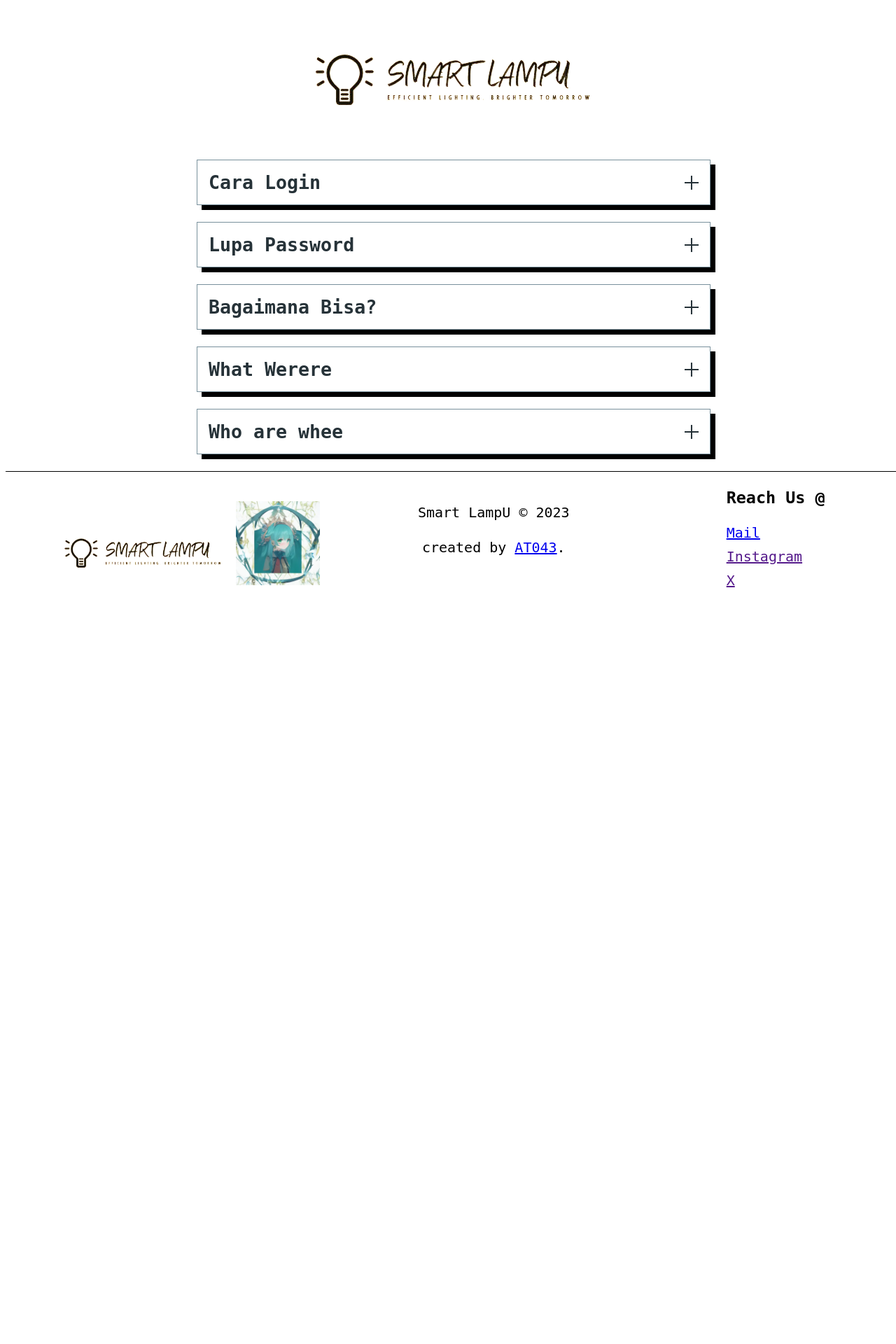
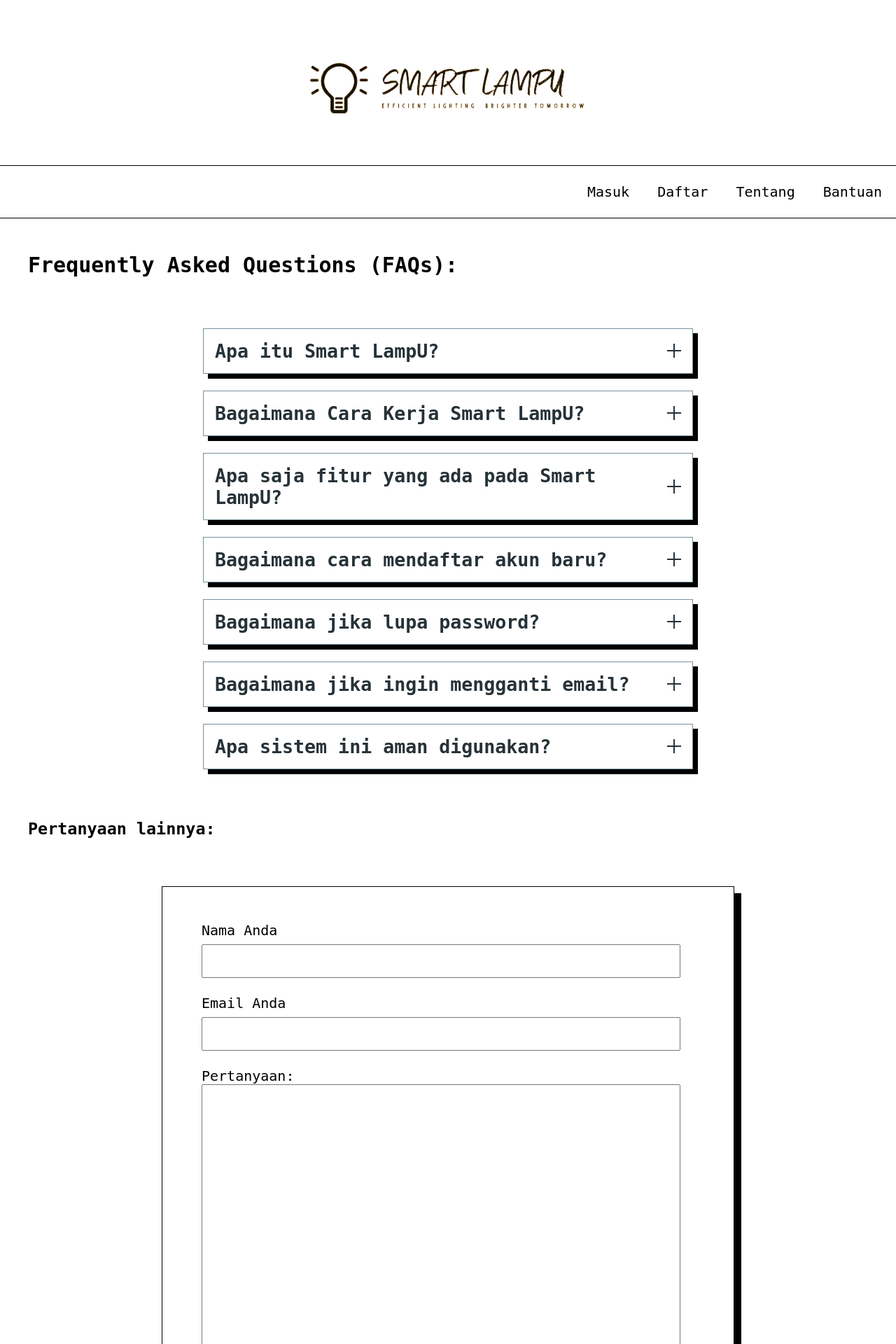
Before and after one commit to AT043/pbl_samrtlampu, a PHP site: page /help.html in a window 1280 px wide. Shown: the top 1920 px of the page at 70% size. Before the commit the page ends 839 px from the top, so only its background shows below. Run offline with PHP 8.4, Linux system fonts and the light colour scheme.

Commit message:
add minor feature (footer, header, link, and icon)

```diff
--- a/assets/style.css
+++ b/assets/style.css
@@ -1,6 +1,5 @@
 /* Main css */
-html {
-    margin: auto 0;
+* {
     box-sizing: border-box;
     scroll-behavior: smooth;
 }
@@ -13,6 +12,44 @@ body {
     width: 100%;
     min-height: 120vh;
     position: relative;
+    margin: 0;
+    padding: 0;
+}
+
+header {
+    display: inline;
+    top: 0;
+}
+.navbar {
+    border-bottom: 1px solid black;
+    border-top: 1px solid black;
+    background-color: white;
+    padding: 5px 0px;
+    position: sticky;
+    z-index: 1;
+    top: 0;
+}
+.navbar ul{
+    display: flex;
+    align-items: center;
+    justify-content: right;
+}
+.navbar li {
+    display: inline;
+    list-style-type: none;
+    margin: 0px 20px;
+}
+.navbar a {
+    z-index: 1;
+    text-decoration: none;
+    color: black;
+}
+
+.navbar a:hover{
+    font-weight: bold;
+    font-size: 26px;
+    background-color: black;
+    color: white;
 }
 
 .logo {
@@ -20,8 +57,7 @@ body {
     align-items: center;
     justify-content: center;
     /* border-bottom: 1px solid black; */
-    padding: 10px;
-    top: 0;
+    padding: 30px;
 }
 
 .box-main1{
@@ -77,12 +113,55 @@ body {
     font-weight: bold;
 } */
 
+.input-box1 {
+    margin: 20px;
+    padding-bottom: 60px;
+    display: flex;
+    justify-content: center;
+    align-items: center;
+}
+
+.input-box2 {
+    padding: 30px 60px 30px 0;
+    border: 1px solid black;
+    box-shadow: 10px 10px black;
+}
+
+.input-box2 li {
+    list-style: none;
+    margin: 1rem;
+}
+
+.btn-add-user {
+    border: 1px solid black;
+    box-shadow: 5px 5px black;
+}
+
+input {
+    font-weight: bold;
+    width: 100%;
+    padding: 10px 20px;
+    margin: 8px 0;
+    font-size: 20px;
+    font-family: monospace;
+}
+
 footer {
     border-top: 1px solid black;
     /* position: absolute; */
     bottom: 0;
     height: 20px;
     width: 100%;
+}
+
+footer a {
+    color: black;
+    font-size: 24px;
+    margin: 0px 15px;
+}
+
+footer a:hover {
+    font-size: 28px;
 }
 
 /* .footer-box {
@@ -92,6 +171,7 @@ footer {
 } */
 
 .footer-column {
+    margin-top: 20px;
     display: inline-block;
 }
 
@@ -112,9 +192,12 @@ footer {
     margin-right: 5%;
     margin-left: 10%;
 }
-
+.footer-contact ul{
+    text-align: center;
+}
 .footer-contact li {
     list-style-type: none;
+    display: inline;
 }
 
 /* footer .footer-column {
--- a/help.html
+++ b/help.html
@@ -4,6 +4,7 @@
     <meta charset="UTF-8">
     <meta name="viewport" content="width=device-width, initial-scale=1.0">
     <link rel="stylesheet" href="assets/style.css">
+    <link rel="stylesheet" href="https://cdnjs.cloudflare.com/ajax/libs/font-awesome/6.4.2/css/all.min.css">
     <title>Bantuan | Smart LampU</title>
     <style>
         details {
@@ -90,16 +91,16 @@
             line-height: 1.5;
             }
 
-            ul {
+            /* ul {
             margin: 0 0 1em;
             padding: 0 0 0 1em;
             }
 
             li:not(:last-child) {
-            margin-bottom: 0.5em;
-            }
-
-            code {
+                margin-bottom: 0.5em;
+            } */
+/*
+        code {
             padding: 0.2em;
             border-radius: 3px;
             background-color: #E0E0E0;
@@ -109,7 +110,18 @@
                 padding: 1em;
                 margin: 0;
             }
-            }
+        } */
+        .content {
+            margin-bottom: 100px;
+        }
+        .content-title {
+            margin: 0px 20px 30px 30px;
+            text-indent: 40px;
+        }
+
+        textarea {
+            font-size: 20px;
+        }
     </style>
 </head>
 <body>
@@ -117,29 +129,76 @@
         <div class="logo">
             <img src="assets/logo2.png" alt="logo1">
         </div>
+        <div class="navbar">
+            <ul>
+                <li><a href="login.html">Masuk</a></li>
+                <li><a href="signup.html">Daftar</a></li>
+                <li><a href="about.html">Tentang</a></li>
+                <li><a href="#">Bantuan</a></li>
+            </ul>
+        </div>
     </header>
     <main>
         <div class="content">
+            <span class="content-title">
+                <h2>Frequently Asked Questions (FAQs):</h2>
+            </span>
             <details>
-                <summary>Cara Login</summary>
+                <summary>Apa itu Smart LampU?</summary>
                 <p>Lorem ipsum, dolor sit amet consectetur adipisicing elit. Repellat, architecto vero. Atque, nulla? Facilis commodi labore eveniet velit consectetur ut quisquam mollitia error sequi est excepturi ratione, voluptatibus dignissimos natus.</p>
             </details>
             <details>
-                <summary>Lupa Password</summary>
+                <summary>Bagaimana Cara Kerja Smart LampU?</summary>
                 <p>Lorem ipsum, dolor sit amet consectetur adipisicing elit. Repellat, architecto vero. Atque, nulla? Facilis commodi labore eveniet velit consectetur ut quisquam mollitia error sequi est excepturi ratione, voluptatibus dignissimos natus.</p>
             </details>
             <details>
-                <summary>Bagaimana Bisa?</summary>
+                <summary>Apa saja fitur yang ada pada Smart LampU?</summary>
                 <p>Lorem ipsum, dolor sit amet consectetur adipisicing elit. Repellat, architecto vero. Atque, nulla? Facilis commodi labore eveniet velit consectetur ut quisquam mollitia error sequi est excepturi ratione, voluptatibus dignissimos natus.</p>
             </details>
             <details>
-                <summary>What Werere</summary>
+                <summary>Bagaimana cara mendaftar akun baru?</summary>
                 <p>Lorem ipsum dolor sit amet consectetur adipisicing elit. Expedita doloremque consectetur molestias illo eveniet velit itaque, culpa praesentium dignissimos commodi quasi natus blanditiis quo, quae provident at fugiat sequi minus ad voluptas? Eaque aliquid, nesciunt perspiciatis eligendi dolor possimus commodi!</p>
             </details>
             <details>
-                <summary>Who are whee</summary>
+                <summary>Bagaimana jika lupa password?</summary>
                 <p>Lorem ipsum dolor sit, amet consectetur adipisicing elit. Illo possimus soluta enim officiis ipsum architecto, nostrum sequi quod id! Ipsum cupiditate rem explicabo amet aliquam blanditiis optio, nemo accusantium vitae labore iure recusandae, ab ex distinctio unde quidem quo modi, quasi excepturi laboriosam architecto et vel. Quia neque quidem blanditiis?</p>
             </details>
+            <details>
+                <summary>Bagaimana jika ingin mengganti email?</summary>
+                <p>Lorem ipsum dolor sit, amet consectetur adipisicing elit. Illo possimus soluta enim officiis ipsum architecto, nostrum sequi quod id! Ipsum cupiditate rem explicabo amet aliquam blanditiis optio, nemo accusantium vitae labore iure recusandae, ab ex distinctio unde quidem quo modi, quasi excepturi laboriosam architecto et vel. Quia neque quidem blanditiis?</p>
+            </details>
+            <details>
+                <summary>Apa sistem ini aman digunakan?</summary>
+                <p>Lorem ipsum dolor sit, amet consectetur adipisicing elit. Illo possimus soluta enim officiis ipsum architecto, nostrum sequi quod id! Ipsum cupiditate rem explicabo amet aliquam blanditiis optio, nemo accusantium vitae labore iure recusandae, ab ex distinctio unde quidem quo modi, quasi excepturi laboriosam architecto et vel. Quia neque quidem blanditiis?</p>
+            </details>
+            <span class="content-title"><h3>Pertanyaan lainnya: </h3></span>
+            <div class="input-box1">
+                <div class="input-box2">
+                    <ul>
+                        <form action="">
+                            <li>
+                                <label for="name">Nama Anda</label>
+                                <input type="text" name="name" id="name">
+                            </li>
+                            <li>
+                                <label for="email">Email Anda</label>
+                                <input type="email" name="email" id="email">
+                            </li>
+                            <li>
+                                <label for="message">Pertanyaan:</label>
+                                <br>
+                                <textarea name="message" id="message" cols="55" rows="20"></textarea>
+                            </li>
+                            <li>
+                                <button type="submit" name="submit">Send</button>
+                            </li>
+                        </form>
+                        <!-- <li>
+                            <div class="add-user">Belum punya akun? <a href="">Daftar</a></div>
+                        </li> -->
+                    </ul>
+                </div>
+            </div>
         </div>
     </main>
     <footer>
@@ -149,9 +208,9 @@
                 <img src="assets/logopnj2.png" alt="" width="120">
             </div>
             <div class="footer-column footer-center">
-                <p>Smart LampU &#169; 2023</p>
-                <p>created by <a href="https://www.at043.github.io/profile">AT043</a>.</p>
-                <br>
+                <p>&#169; Smart LampU 2023</p>
+                <p>Site is still under</p>
+                <p>construction.</p>
             </div>
             <div class="footer-column footer-contact">
                 <ul>
@@ -159,13 +218,13 @@
                        <h3>Reach Us @</h3>
                     </li>
                     <li>
-                        <a href="mailto:diegogomez81655@gmail.com">Mail</a>
+                        <a href="mailto:diegogomez81655@gmail.com"><i class="fa fa-envelope" aria-hidden="true"></i></a>
                     </li>
                     <li>
-                        <a href="">Instagram</a>
+                        <a href=""><i class="fab fa-instagram" aria-hidden="true"></i></a>
                     </li>
                     <li>
-                        <a href="">X</a>
+                        <a href=""><i class="fa fa-x" aria-hidden="true"></i></a>
                     </li>
                 </ul>
             </div>
```
Also changed, not shown: about.html (+57 -63 lines), index.html (+5 -5 lines), login.html (+9 -39 lines), signup.html (+9 -37 lines), assets/members/adipraja.jpeg (added), assets/members/dina.jpeg (added), assets/members/heridansyah.jpeg (added), assets/members/rangga.jpeg (added), assets/members/rasyid.jpeg (added).
